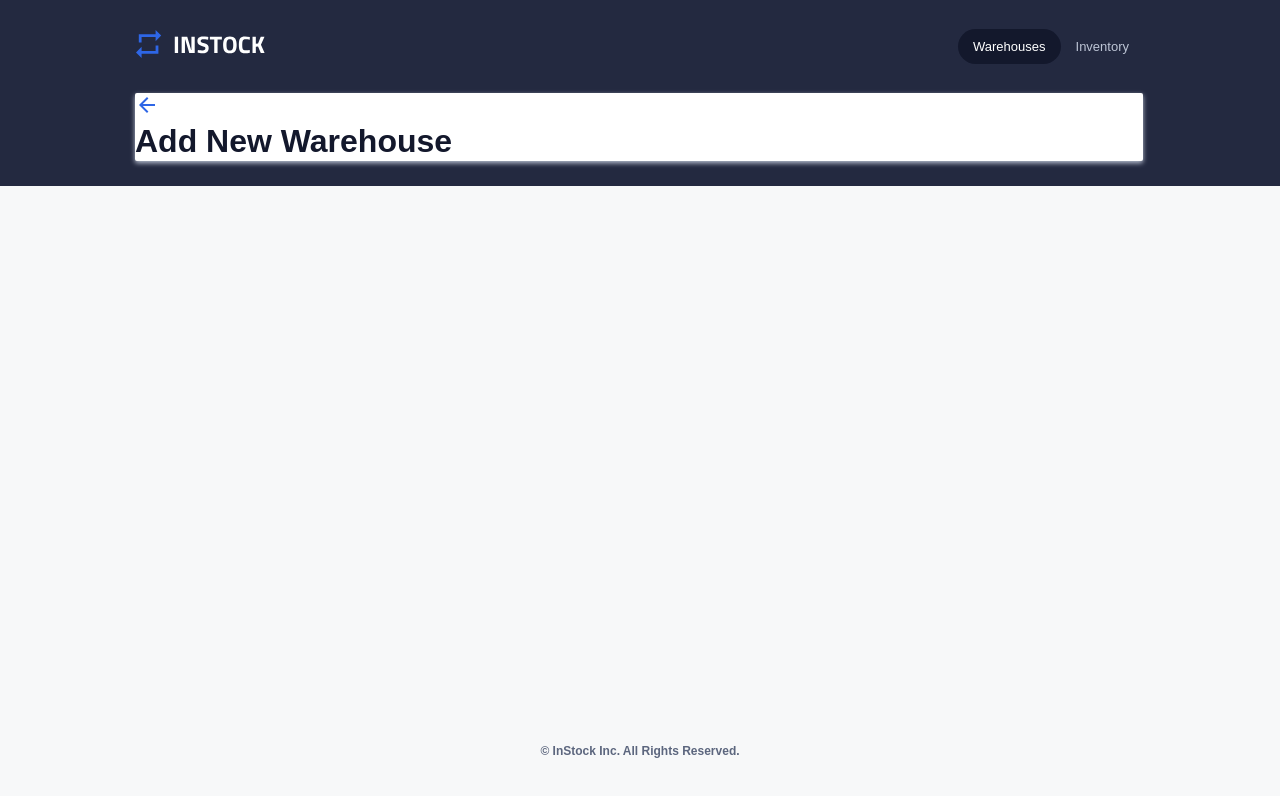
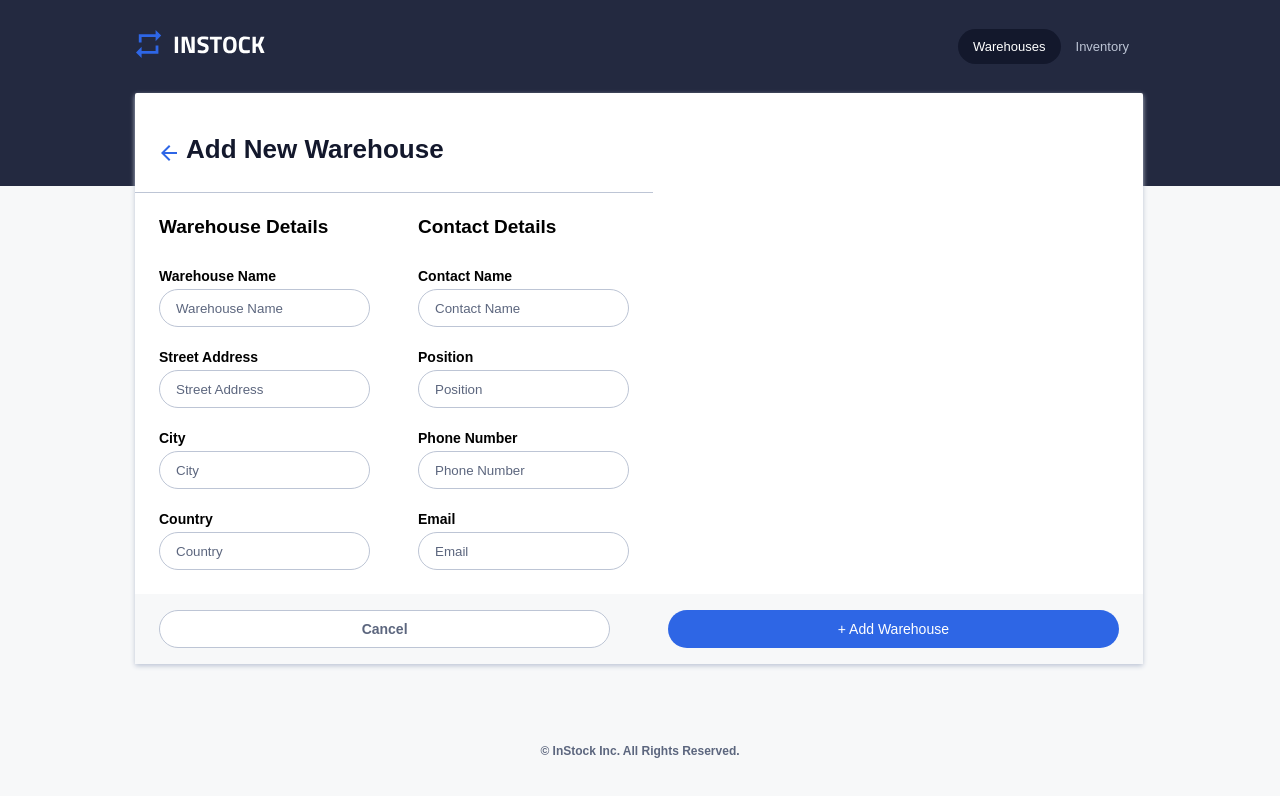
Before and after one commit to MoeyR/instock, a React (Create React App) app: page /warehouses/add in a window 1280 px wide. Shown: the top 796 px of the page. Built offline with nearby package versions, Linux system fonts and the light colour scheme.

Commit message:
added styles for the form in WarehouseAdd Page

```diff
--- a/src/pages/WarehouseAdd/WarehouseAdd.jsx
+++ b/src/pages/WarehouseAdd/WarehouseAdd.jsx
@@ -13,17 +13,52 @@ function WarehouseAdd(){
                 <h1 className='title-section__page-title'>Add New Warehouse</h1>
             </section>
             {/* ----- form ----- */}
-            <form>
-                <section>
-                    <section>
-
+            <form className='form'>
+                <section className='form-wrap'>
+                    {/* warehouse details */}
+                    <section className='form__label-inputs-wrap'>
+                        <h2 className='subtitle'>Warehouse Details</h2>
+                        <label className='form__labels' >
+                            <h3 className="label-text">Warehouse Name</h3>
+                            <input className='form-input' type="text" id='warehouseName' placeholder='Warehouse Name'/>
+                        </label>
+                        <label className='form__labels' htmlFor="address">
+                            <h3 className="label-text">Street Address</h3>
+                            <input className='form-input' type="text" id='address' placeholder='Street Address'/>
+                        </label>
+                        <label className='form__labels' htmlFor="city">
+                            <h3 className="label-text">City</h3>
+                            <input className='form-input' type="text" id='city' placeholder='City'/>
+                        </label>
+                        <label className='form__labels' htmlFor="country">
+                            <h3 className="label-text">Country</h3>
+                            <input className='form-input' type="text" id='country' placeholder='Country'/>
+                        </label>
                     </section>
-                    <section>
-
+                    {/* contact details */}
+                    <section className='form__label-inputs-wrap'>
+                        <h2 className='subtitle'>Contact Details</h2>
+                        <label className='form__labels' htmlFor="contactName">
+                            <h3 className="label-text">Contact Name</h3>
+                            <input className='form-input' type="text" id='contactName' placeholder='Contact Name'/>
+                        </label>
+                        <label className='form__labels' htmlFor="position">
+                            <h3 className="label-text">Position</h3>
+                            <input className='form-input' type="text" id='position' placeholder='Position'/>
+                        </label>
+                        <label className='form__labels' htmlFor="phoneNumber">
+                            <h3 className="label-text">Phone Number</h3>
+                            <input className='form-input' type="text" id='phoneNumber' placeholder='Phone Number'/>
+                        </label>
+                        <label className='form__labels' htmlFor="email">
+                            <h3 className="label-text">Email</h3>
+                            <input className='form-input' type="text" id='email' placeholder='Email'/>
+                        </label>
                     </section>
                 </section>
-                <section className='buttons'>
-
+                <section className='form__buttons'>
+                    <button className='secondary-button'>Cancel</button>
+                    <button className='primary-button'>+ Add Warehouse</button>
                 </section>
             </form>
 
--- a/src/pages/WarehouseAdd/WarehouseAdd.scss
+++ b/src/pages/WarehouseAdd/WarehouseAdd.scss
@@ -8,8 +8,8 @@
     position: absolute;
     top: 8.0625rem;
     left: 50%;
-  margin-left: -44%;
-  width: 87%;
+    margin-left: -46%;
+    width: 92%;
     min-width: 18.375rem;
     z-index: 1;
 
@@ -22,4 +22,74 @@
       width: 63rem;
       margin-left: -31.5625rem;
     }
+
+    //----- title section ----- //
+    .title-section{
+      display: flex;
+      flex-direction: row;
+      align-items: flex-end;
+      padding: 36px 24px 23px;
+
+      &__back-icon{
+        margin-left: -2px;
       }
+
+       &__page-title{
+        font-size: 26px;
+        margin-left: 5px;
+       }
+    }
+
+
+    // ----- form ----- //
+    .form{
+
+      &-wrap{
+        display: flex;
+        flex-direction: column;
+
+        @include tablet{
+          flex-direction: row;
+        }
+      }
+
+      .subtitle{
+        font-size: 19px;
+        line-height: 20px;
+        margin-bottom: 31px;
+      }
+
+      &__label-inputs-wrap{
+        border-top: 1px solid $cloud;
+        padding: 24px;
+      }
+
+      &__labels{
+        display: block;
+        margin-top: 22px;
+
+        .label-text{
+          font-weight: 600;
+          margin-bottom: 4px;
+          line-height: 17px;
+        }
+      }
+
+      &-input{
+        width: 100%;
+      }
+
+      &__buttons{
+        @include flex-space-between;
+        background-color: $lightgrey;
+        padding: 16px 24px;
+
+        .secondary-button, .primary-button{
+          width: 47%;
+        }
+        .primary-button{
+          font-weight: 500;
+        }
+      }
+    }
+}
```
Lines whose indentation alone changed are shown as unchanged.
